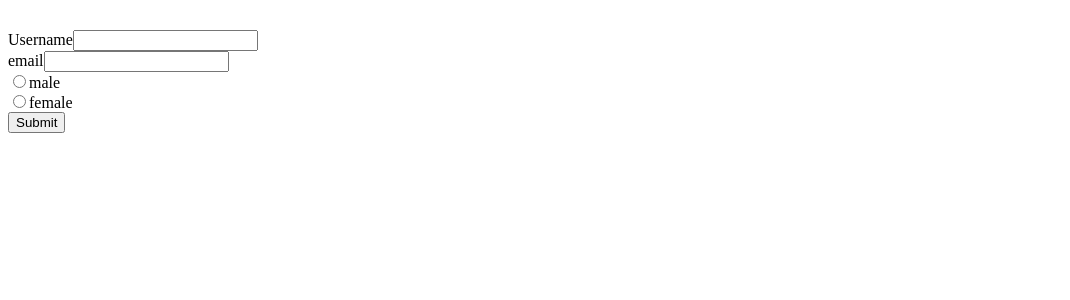
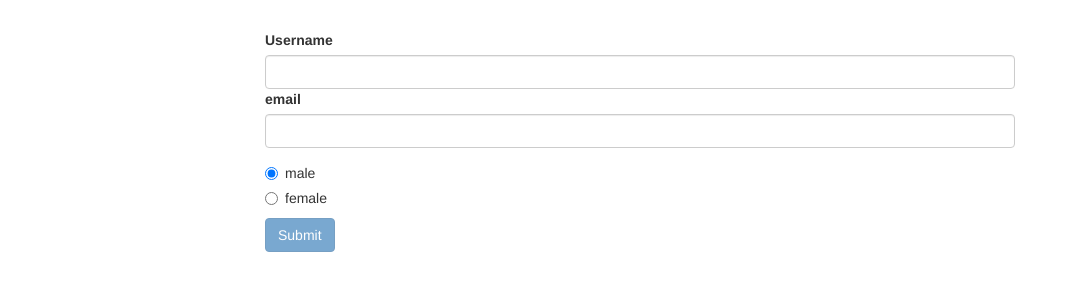
Before and after one commit to nmluong93/complete-angular-guide, an Angular app in the folder form-reactive-start/: page / in a window 1280 px wide. Shown: the top 300 px of the page, without its empty margins (0-1070 px from the left). Built offline with nearby package versions, Linux system fonts and the light colour scheme.

Commit message:
FormGroup inside FormGroup

```diff
--- a/form-reactive-start/angular.json
+++ b/form-reactive-start/angular.json
@@ -27,6 +27,7 @@
               "src/assets"
             ],
             "styles": [
+              "node_modules/bootstrap/dist/css/bootstrap.min.css",
               "src/styles.css"
             ],
             "scripts": []
--- a/form-reactive-start/package.json
+++ b/form-reactive-start/package.json
@@ -19,6 +19,7 @@
     "@angular/platform-browser": "~11.2.7",
     "@angular/platform-browser-dynamic": "~11.2.7",
     "@angular/router": "~11.2.7",
+    "bootstrap": "^3.4.1",
     "rxjs": "~6.6.0",
     "tslib": "^2.0.0",
     "zone.js": "~0.11.3"
--- a/form-reactive-start/src/app/app.component.css
+++ b/form-reactive-start/src/app/app.component.css
@@ -1,3 +1,7 @@
 .container {
   margin-top: 30px;
 }
+
+input.ng-invalid.ng-touched {
+  border-left: 5px red solid;
+}
--- a/form-reactive-start/src/app/app.component.html
+++ b/form-reactive-start/src/app/app.component.html
@@ -1,29 +1,43 @@
 <div class="container">
   <div class="row">
     <div class="col-xs-12 col-sm-10 col-md-8 col-sm-offset-1 col-md-offset-2">
-      <form>
+      <form [formGroup]="signUpForm" (ngSubmit)="onSubmit()"> <!-- Synchronize ts file form and html-->
         <div class="form-group">
+          <div formGroupName="userData">
             <label for="username">Username</label>
             <input
               type="text"
               id="username"
+              formControlName="username"
               class="form-control">
-        </div>
+            <span *ngIf="signUpForm.get('userData.username').invalid && this.signUpForm.get('userData.username').touched"
+                  class="help-block">
+            Please input a correct username
+          </span>
             <div class="form-group">
               <label for="email">email</label>
               <input
                 type="text"
                 id="email"
+                formControlName="email"
                 class="form-control">
+              <span *ngIf="signUpForm.get('userData.email').invalid && this.signUpForm.get('userData.email').touched"
+                    class="help-block">
+            Please input a correct email
+          </span>
+            </div>
+          </div>
         </div>
         <div class="radio" *ngFor="let gender of genders">
           <label>
             <input
               type="radio"
-              [value]="gender">{{ gender }}
+              [value]="gender"
+              formControlName="gender"
+            >{{ gender }}
           </label>
         </div>
-        <button class="btn btn-primary" type="submit">Submit</button>
+        <button class="btn btn-primary" type="submit" [disabled]="signUpForm.invalid">Submit</button>
       </form>
     </div>
   </div>
--- a/form-reactive-start/src/app/app.component.ts
+++ b/form-reactive-start/src/app/app.component.ts
@@ -1,5 +1,5 @@
 import { Component, OnInit } from '@angular/core';
-import { FormControl, FormGroup } from '@angular/forms';
+import { FormControl, FormGroup, Validators } from '@angular/forms';
 
 @Component({
   selector: 'app-root',
@@ -13,12 +13,17 @@ export class AppComponent implements OnInit{
 
   ngOnInit(): void {
     this.signUpForm = new FormGroup({
-      // wrap the key in the quotation marks to make them can not be modified accidentally
-      'username': new FormControl(null),
-      email: new FormControl(null),
-      gender: new FormControl('male')
+      userData: new FormGroup({
+        // wrap the key in the quotation marks to make them can not be modified accidentally
+        'username': new FormControl(null, Validators.required),
+        'email': new FormControl(null, [Validators.required, Validators.email])
+      }),
+      gender: new FormControl('male', Validators.required)
     });
 
   }
 
+  onSubmit() {
+    console.log(this.signUpForm);
+  }
 }
--- a/form-reactive-start/tslint.json
+++ b/form-reactive-start/tslint.json
@@ -83,7 +83,7 @@
       }
     },
     "typedef": [
-      true,
+      false,
       "call-signature"
     ],
     "typedef-whitespace": {
```
Also changed, not shown: 1 other file (tests, documents, lock files or other folders). Lines whose indentation alone changed are shown as unchanged.
